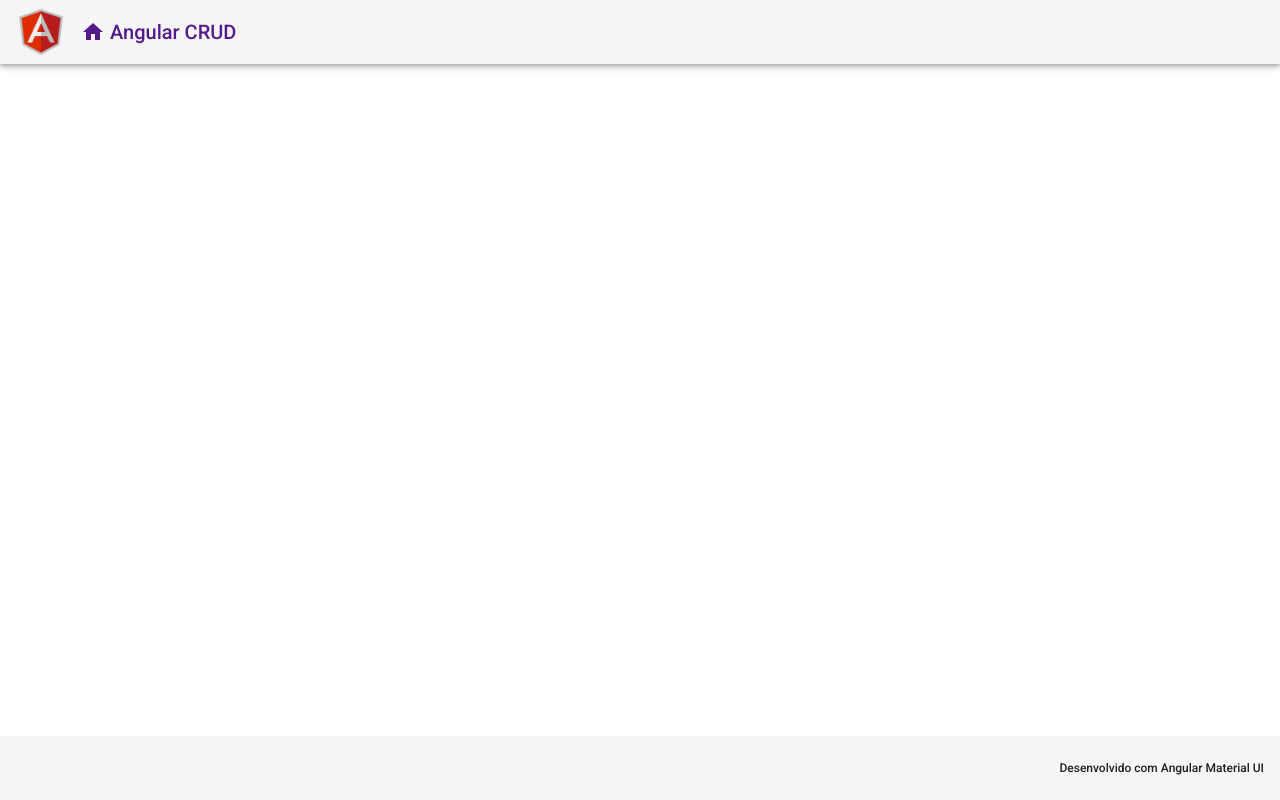
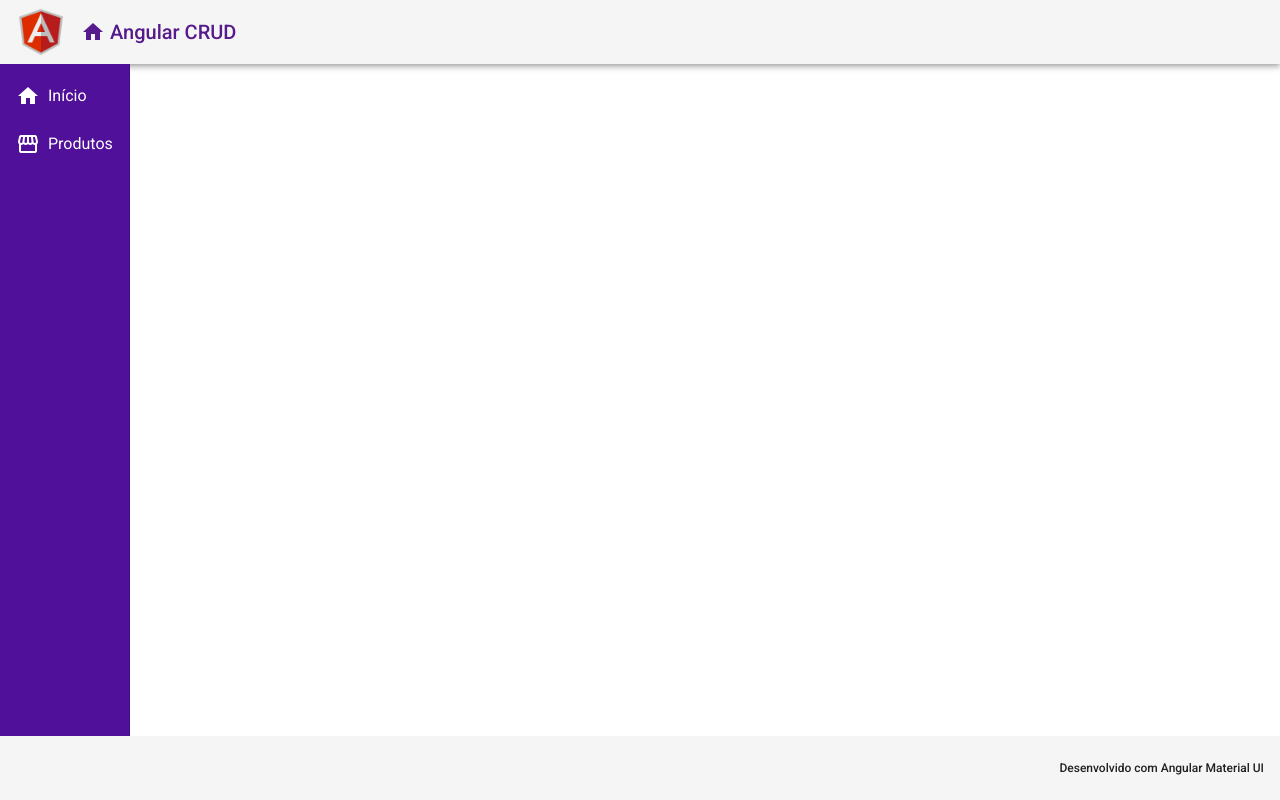
Before and after one commit to william-cesar/crud-angular, an Angular app in the folder frontend/: page / in a window 1280 px wide. Built offline with nearby package versions, Linux system fonts and the light colour scheme.

Commit message:
Criação da navbar

```diff
--- a/frontend/src/app/app.component.html
+++ b/frontend/src/app/app.component.html
@@ -1,2 +1,3 @@
 <app-header></app-header>
+<app-nav></app-nav>
 <app-footer></app-footer>
--- /dev/null
+++ b/frontend/src/app/components/template/nav/nav.component.css
@@ -0,0 +1,14 @@
+.sidenav {
+  position: fixed;
+  top: 64px;
+  bottom: 64px;
+  background-color: #501099;
+}
+
+.sidenav a {
+  color: #ffffff;
+}
+
+.sidenav i {
+  padding-right: 0.5rem;
+}
--- /dev/null
+++ b/frontend/src/app/components/template/nav/nav.component.html
@@ -0,0 +1,14 @@
+<mat-sidenav-container class="container">
+  <mat-sidenav class="sidenav" mode="side" opened>
+    <mat-nav-list class="nav-list">
+      <a mat-list-item>
+        <i class="material-icons">home</i>
+        Início
+      </a>
+      <a mat-list-item>
+        <i class="material-icons">storefront</i>
+        Produtos
+      </a>
+    </mat-nav-list>
+  </mat-sidenav>
+</mat-sidenav-container>
--- /dev/null
+++ b/frontend/src/app/components/template/nav/nav.component.ts
@@ -0,0 +1,15 @@
+import { Component, OnInit } from '@angular/core';
+
+@Component({
+  selector: 'app-nav',
+  templateUrl: './nav.component.html',
+  styleUrls: ['./nav.component.css']
+})
+export class NavComponent implements OnInit {
+
+  constructor() { }
+
+  ngOnInit(): void {
+  }
+
+}
```
Also changed, not shown: frontend/src/app/app.module.ts (+10 -6 lines).
